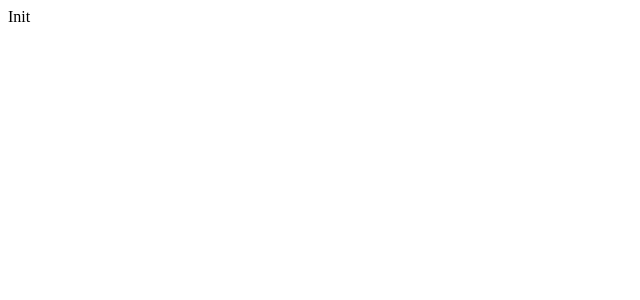
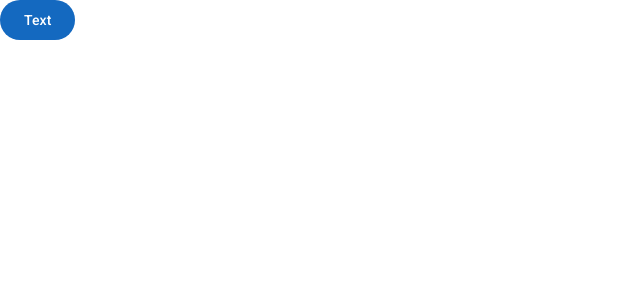
Before and after one commit to argentonik/document-manager, an Angular app: page / in a window 1280 px wide. Shown: the top 300 px of the page, without its empty margins (0-640 px from the left). Built offline with nearby package versions, Linux system fonts and the light colour scheme.

Commit message:
angular material has been added

```diff
--- a/angular.json
+++ b/angular.json
@@ -32,6 +32,7 @@
               }
             ],
             "styles": [
+              "@angular/material/prebuilt-themes/azure-blue.css",
               "src/styles.scss"
             ],
             "scripts": []
@@ -91,6 +92,7 @@
               }
             ],
             "styles": [
+              "@angular/material/prebuilt-themes/azure-blue.css",
               "src/styles.scss"
             ],
             "scripts": []
--- a/package.json
+++ b/package.json
@@ -10,10 +10,12 @@
   },
   "private": true,
   "dependencies": {
+    "@angular/cdk": "^19.2.7",
     "@angular/common": "^19.2.0",
     "@angular/compiler": "^19.2.0",
     "@angular/core": "^19.2.0",
     "@angular/forms": "^19.2.0",
+    "@angular/material": "^19.2.7",
     "@angular/platform-browser": "^19.2.0",
     "@angular/platform-browser-dynamic": "^19.2.0",
     "@angular/router": "^19.2.0",
--- a/src/app/app.component.html
+++ b/src/app/app.component.html
@@ -1 +1 @@
-Init
+<button mat-flat-button>Text</button>
--- a/src/app/app.component.ts
+++ b/src/app/app.component.ts
@@ -1,10 +1,11 @@
 import { Component } from '@angular/core';
-import { RouterOutlet } from '@angular/router';
+import { MatButton } from '@angular/material/button';
 
 @Component({
   selector: 'app-root',
   templateUrl: './app.component.html',
   styleUrl: './app.component.scss',
+  imports: [MatButton],
 })
 export class AppComponent {
   title = 'document-manager';
--- a/src/index.html
+++ b/src/index.html
@@ -6,8 +6,10 @@
   <base href="/">
   <meta name="viewport" content="width=device-width, initial-scale=1">
   <link rel="icon" type="image/x-icon" href="favicon.ico">
+  <link href="https://fonts.googleapis.com/css2?family=Roboto:wght@300;400;500&display=swap" rel="stylesheet">
+  <link href="https://fonts.googleapis.com/icon?family=Material+Icons" rel="stylesheet">
 </head>
-<body>
+<body class="mat-typography">
   <app-root></app-root>
 </body>
 </html>
--- a/src/styles.scss
+++ b/src/styles.scss
@@ -1 +1,4 @@
 /* You can add global styles to this file, and also import other style files */
+
+html, body { height: 100%; }
+body { margin: 0; font-family: Roboto, "Helvetica Neue", sans-serif; }
```
Also changed, not shown: 1 other file (tests, documents, lock files or other folders).
